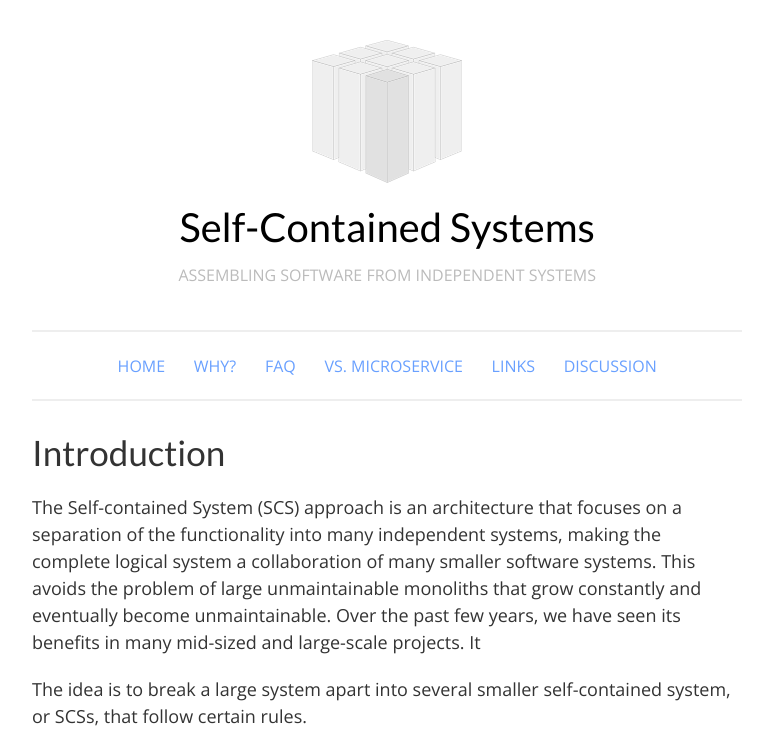
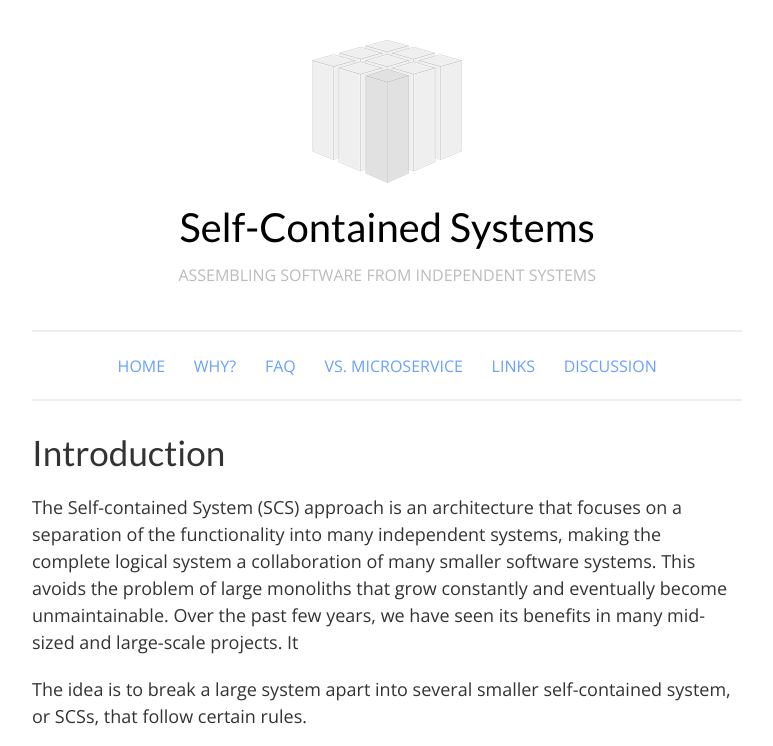
Before and after one commit to innoq/SCS, a Jekyll site: the page built from index.html, in a window 1280 px wide and 900 px high, cut to the strip 0-746 px from the top of the window. Shown: the whole strip, without its empty margins (128-901 px from the left). Built offline with Jekyll 4.4.1, drawn with Linux system fonts in a browser that asks for light colours.

Commit message:
Removed redundant "unmaintainable".

```diff
--- a/index.html
+++ b/index.html
@@ -7,10 +7,10 @@ title: "SCS: Self-Contained Systems"
 <p>The Self-contained System (SCS) approach is an architecture that
 focuses on a separation of the functionality into many independent
 systems, making the complete logical system a collaboration of many
-smaller software systems. This avoids the problem of large
-unmaintainable monoliths that grow constantly and eventually become
-unmaintainable. Over the past few years, we have seen its benefits in
-many mid-sized and large-scale projects. It</p>
+smaller software systems. This avoids the problem of large monoliths
+that grow constantly and eventually become unmaintainable.
+Over the past few years, we have seen its benefits in many mid-sized
+and large-scale projects. It</p>
 
 <p>The idea is to break a large system apart into several smaller
 self-contained system, or SCSs, that follow certain rules.<p>
```
